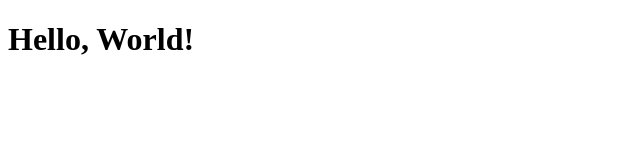
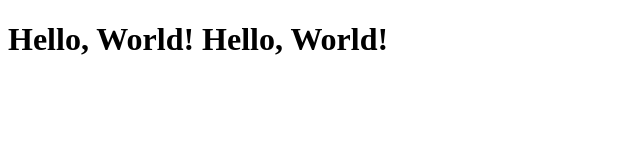
Before and after one commit to pswaine/hello-world, a plain HTML site: page index.html in a window 1280 px wide. Shown: the whole page, without its empty margins (0-640 px from the left). Drawn offline with Linux system fonts and the light colour scheme.

Commit message:
Important change.

```diff
--- a/index.html
+++ b/index.html
@@ -5,6 +5,6 @@
     <title>Hello, World!</title>
 </head>
 <body>
-    <h1>Hello, World!</h1>
+    <h1>Hello, World! Hello, World!</h1>
 </body>
 </html>
```
